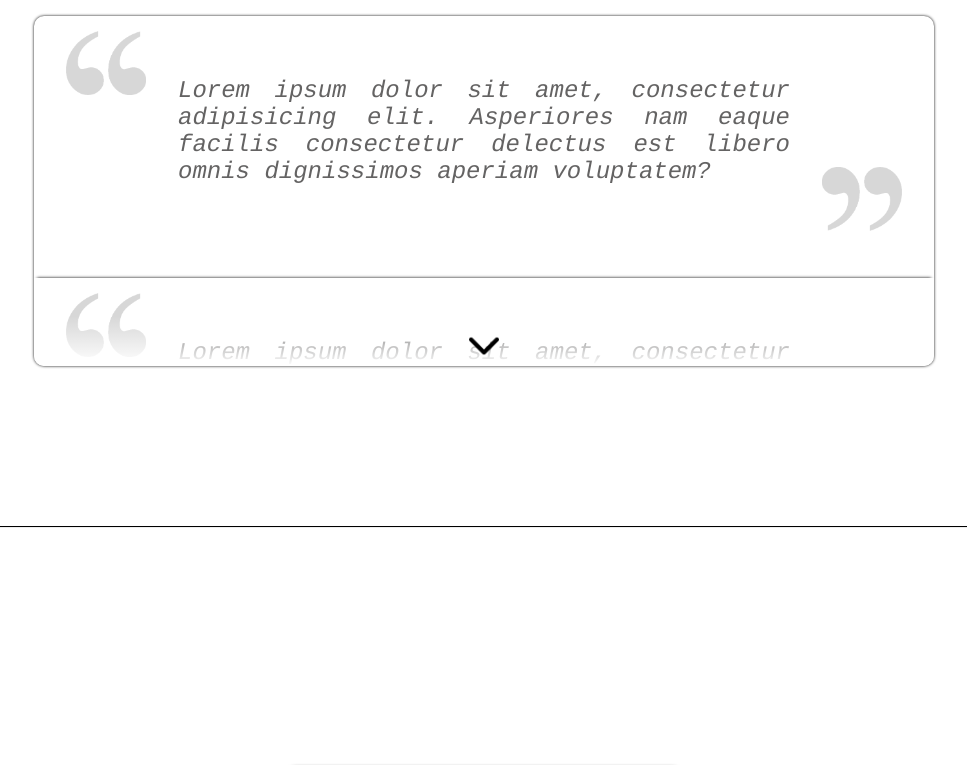
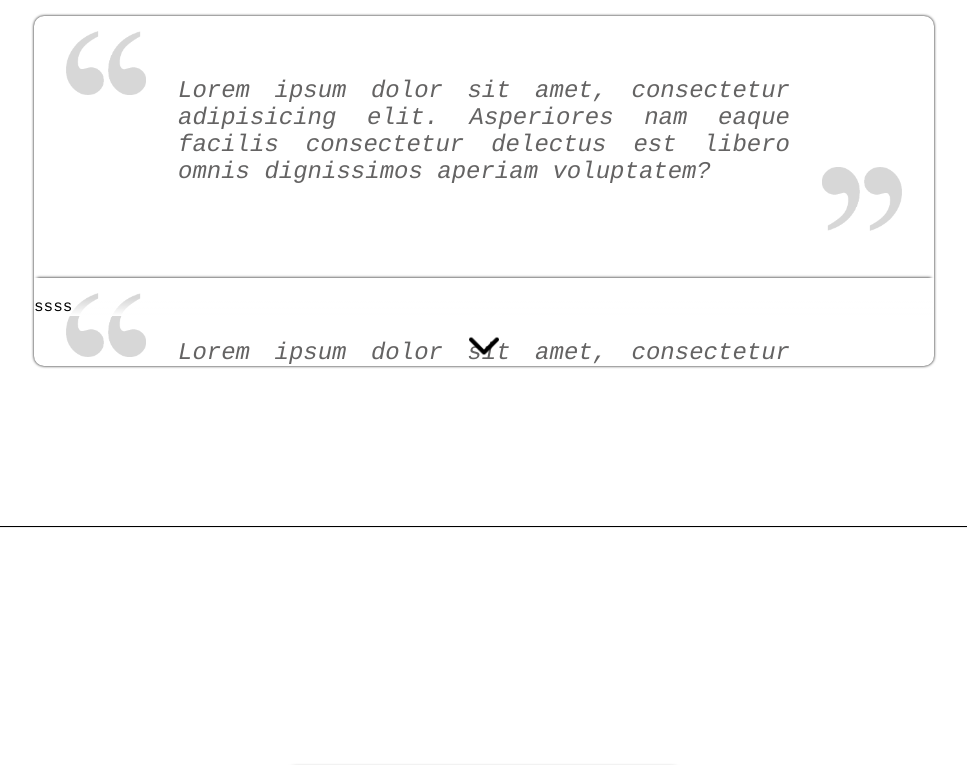
Before and after one commit to ItsMeCineQ/Hotel_web, a website: page index.html in a window 1280 px wide. Shown: the part 5027-5792 px from the top of the page, without its empty margins (156-1123 px from the left). Drawn offline with Linux system fonts and the light colour scheme.

Commit message:
Bottom reviews element to fix

```diff
--- a/index.html
+++ b/index.html
@@ -84,7 +84,7 @@
 
         <hr>
 
-        <div class="reviews--container section .reviews--fade">
+        <div class="reviews--container section">
             <div class="reviews--review first--review">
                 <img src="src/img/icon_quote.png" alt="quote" class="icon--quote-start">
                 <span>
@@ -116,7 +116,7 @@
             <button class="button--reviews button--reviews-expanded">
                 <img src="src/img/icon_arrow_black.png" alt="arrow">
             </button>
-            <div class="reviews--bottom"></div>
+            <div class="reviews--bottom">ssss</div>
         </div>
 
         <hr>
--- a/src/css/style.css
+++ b/src/css/style.css
@@ -274,9 +274,10 @@ header{
 }
 
 .reviews--bottom{
-    position: absolute;
-    bottom: 0;
     height: 50px;
+    position: sticky;
+    bottom: 50px;
+    left: 0;
     width: 100%;
     background-image: linear-gradient(to top, white, transparent);
 }
--- a/src/js/main.js
+++ b/src/js/main.js
@@ -15,7 +15,7 @@ btnReviews.addEventListener('click', function(){
     btnReviews.classList.toggle('button--reviews-expand');
     btnReviews.classList.toggle('expand');
     btnReviews.classList.toggle('button--reviews-rotate');
-    bottomRevievs.classList.toggle('reviews--bottom-hidden');
+    /* bottomRevievs.classList.toggle('reviews--bottom-hidden'); */
     if(!sectionReviews.classList.contains('reviews--expand')){
         sectionReviews.classList.add('reviews--collapse');
     }
```
Also changed, not shown: dist/index.html, 4 other files.
